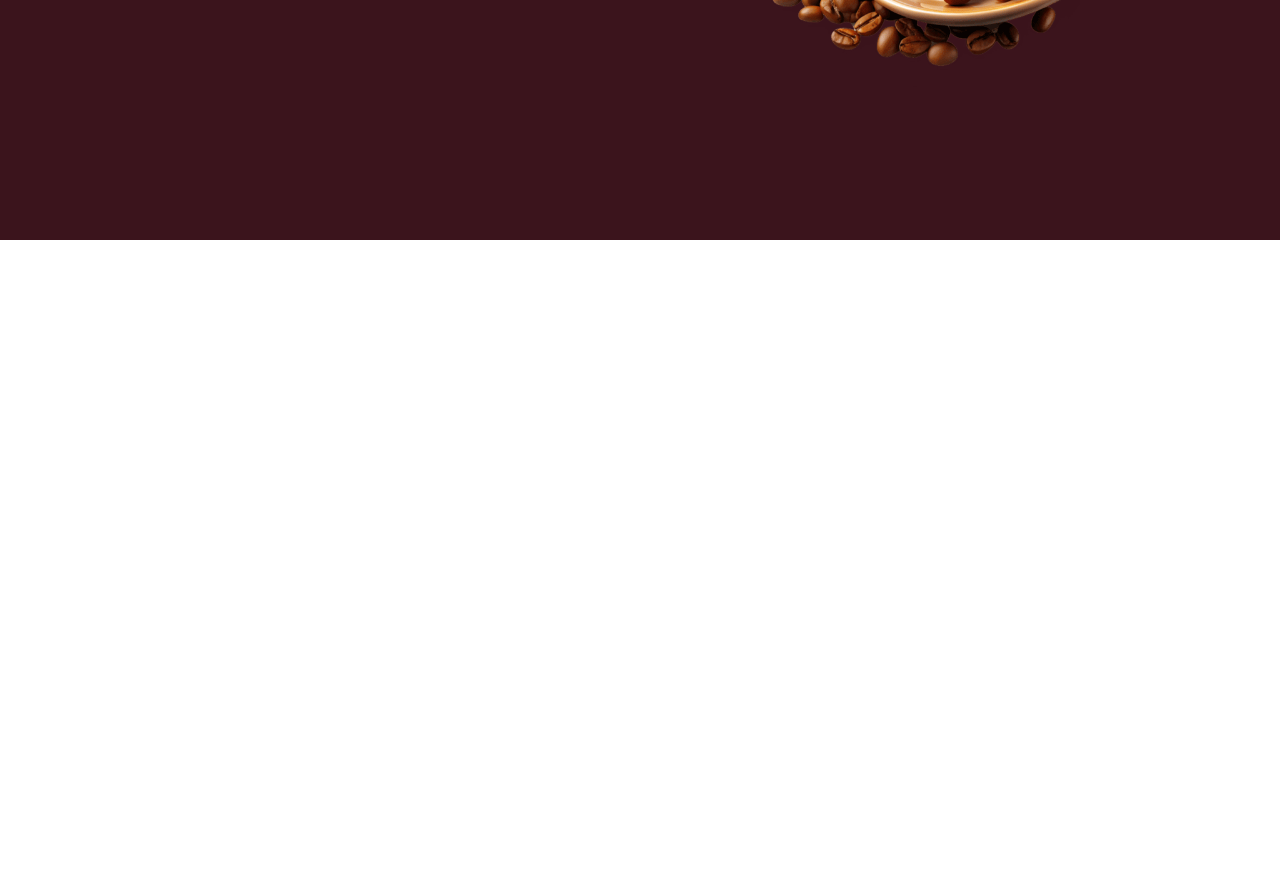
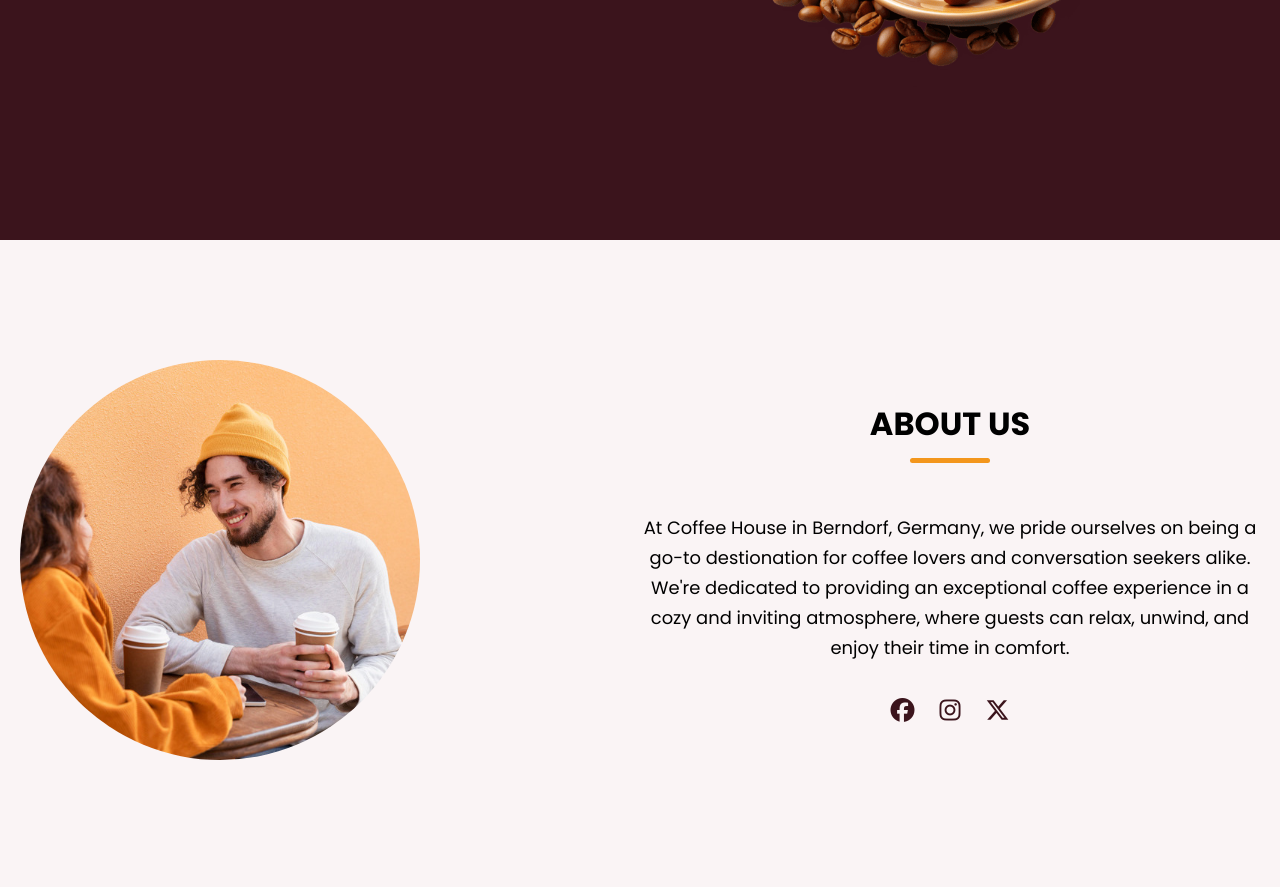
Before and after one commit to shalick/Coffee, a plain HTML site: page src/index.html in a window 1280 px wide. Shown: the part 560-1447 px from the top of the page. Before the commit the page ends 800 px from the top, so only its background shows below. Drawn offline with Linux system fonts and the light colour scheme; a web font is replaced by a local one.

Commit message:
feat: add about section

```diff
--- a/src/index.html
+++ b/src/index.html
@@ -67,6 +67,28 @@
           </div>
         </div>
       </section>
+      <section class="about-section">
+        <div class="section-content">
+          <div class="about-image-wrapper">
+            <img src="images/about-image.jpg" alt="About" class="about-image" />
+          </div>
+          <div class="about-details">
+            <h2 class="section-title">About Us</h2>
+            <p class="text">
+              At Coffee House in Berndorf, Germany, we pride ourselves on being
+              a go-to destionation for coffee lovers and conversation seekers
+              alike. We're dedicated to providing an exceptional coffee
+              experience in a cozy and inviting atmosphere, where guests can
+              relax, unwind, and enjoy their time in comfort.
+            </p>
+            <div class="social-link-list">
+              <a href="#" class="social-link"><i class="fa-brands fa-facebook"></i></a>
+              <a href="#" class="social-link"><i class="fa-brands fa-instagram"></i></a>
+              <a href="#" class="social-link"><i class="fa-brands fa-x-twitter"></i></a>
+            </div>
+          </div>
+        </div>
+      </section>
     </main>
     <script src="script.js"></script>
   </body>
--- a/src/style.css
+++ b/src/style.css
@@ -56,6 +56,23 @@ img {
   margin: 0 auto;
   padding: 0 20px;
   max-width: var(--site-max-width);
+}
+
+.section-title {
+  text-align: center;
+  padding: 60px 0 100px;
+  text-transform: uppercase;
+  font-size: var(--font-size-xl);
+}
+
+.section-title::after {
+  content: "";
+  width: 80px;
+  height: 5px;
+  display: block;
+  margin: 10px auto 0;
+  border-radius: var(--border-radius-s);
+  background: var(--secondary-color);
 }
 
 /* Header */
@@ -166,6 +183,57 @@ header .navbar {
   margin-right: 30px;
 }
 
+/* About section */
+.about-section {
+  padding: 120px 0;
+  background: var(--light-pink-color);
+}
+
+.about-section .section-content {
+  display: flex;
+  gap: 50px;
+  align-items: center;
+  justify-content: space-between;
+}
+
+.about-section .about-image-wrapper .about-image {
+  width: 400px;
+  height: 400px;
+  object-fit: cover;
+  border-radius: var(--border-radius-circle);
+}
+
+.about-section .about-details .section-title {
+  padding: 0;
+}
+
+.about-section .about-details {
+  max-width: 50%;
+}
+
+.about-section .about-details .text {
+  line-height: 30px;
+  margin: 50px 0 30px;
+  text-align: center;
+  font-size: var(--font-size-m);
+}
+
+.about-section .social-link-list {
+  display: flex;
+  gap: 25px;
+  justify-content: center;
+}
+
+.about-section .social-link-list .social-link {
+  color: var(--primary-color);
+  font-size: var(--font-size-l);
+  transition: 0.2s ease;
+}
+
+.about-section .social-link-list .social-link:hover {
+  color: var(--secondary-color);
+}
+
 @media screen and (max-width: 900px) {
   :root {
     --font-size-m: 1rem;
@@ -229,7 +297,8 @@ header .navbar {
     justify-content: center;
   }
 
-  .hero-section .hero-details :is(.subtitle, .description) {
+  .hero-section .hero-details :is(.subtitle, .description),
+  .about-section .about-details {
     max-width: 100%;
   }
 
@@ -241,4 +310,16 @@ header .navbar {
     max-width: 270px;
     margin-right: 0;
   }
+
+  .about-section .section-content {
+    gap: 70px;
+    flex-direction: column-reverse;
+  }
+
+  .about-section .about-image-wrapper .about-image {
+    width: 100%;
+    height: 100%;
+    max-width: 250px;
+    aspect-ratio: 1;
+  }
 }
```
